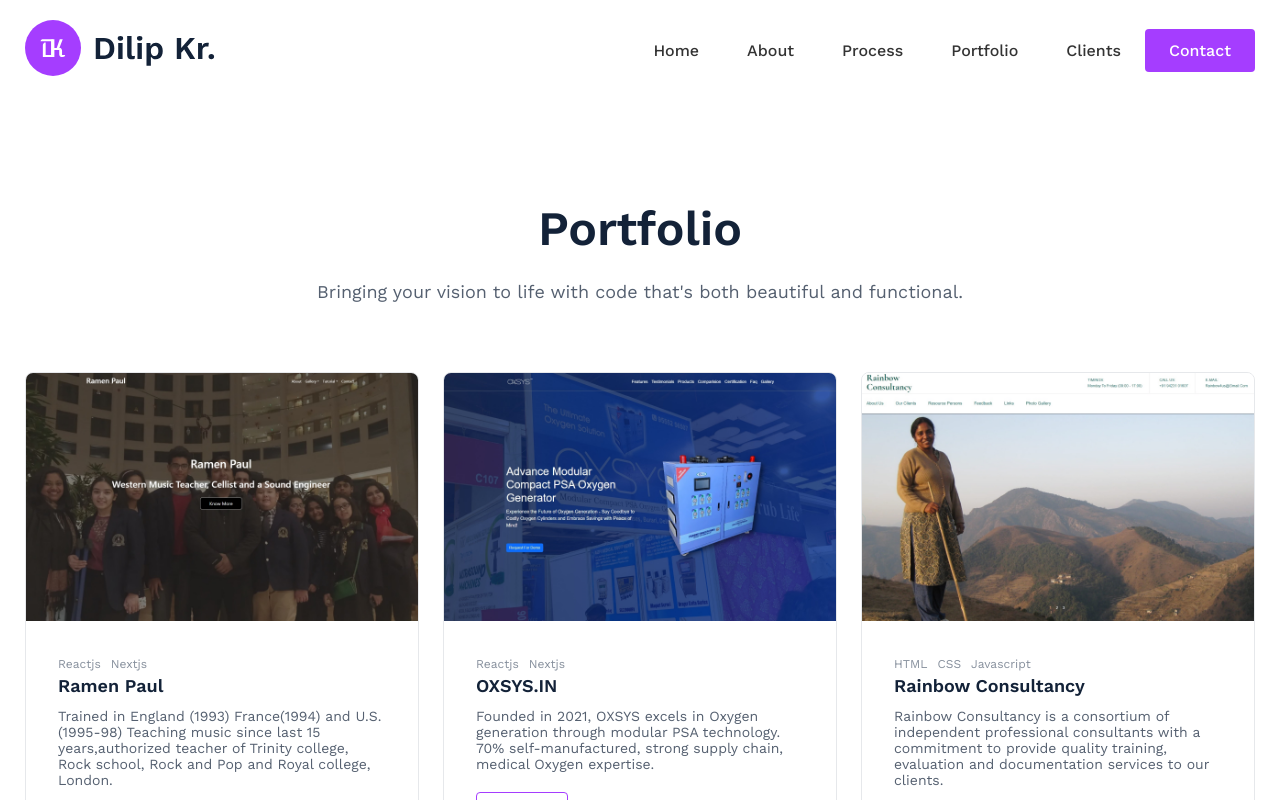
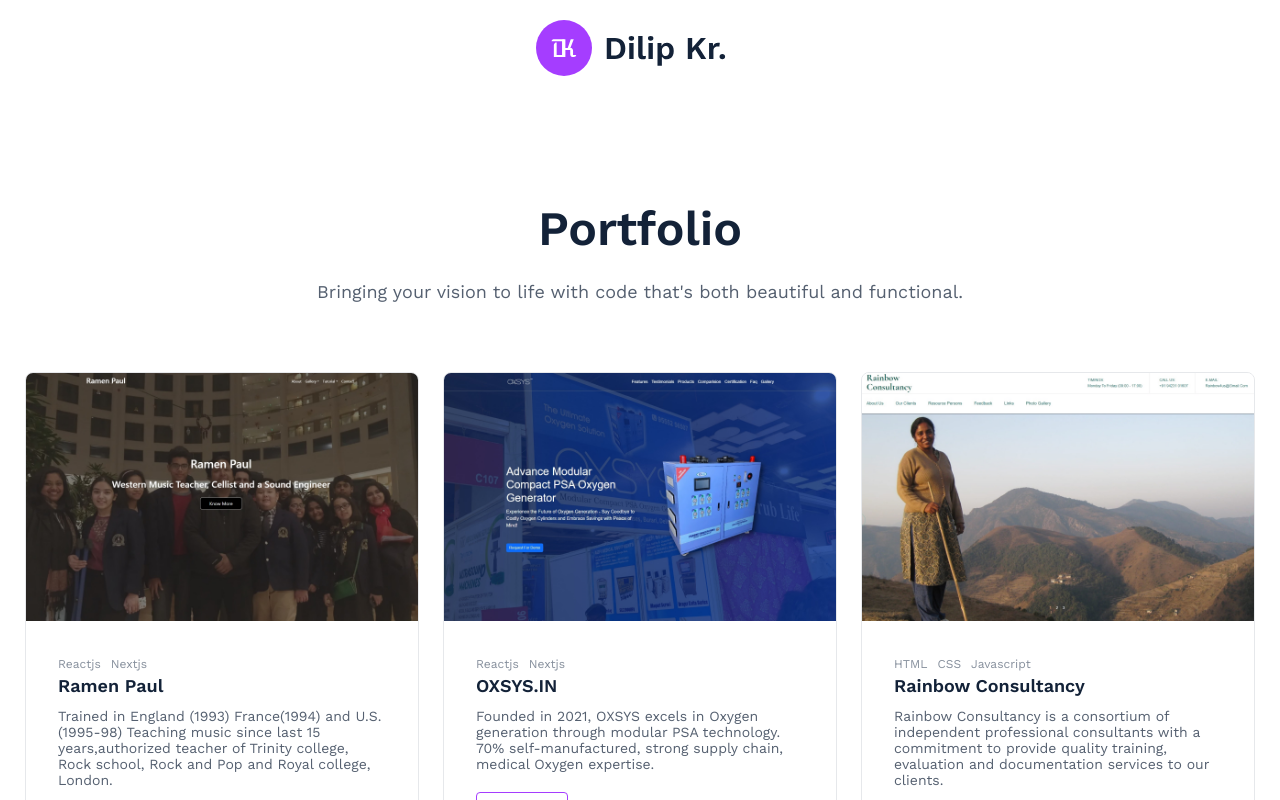
Before and after one commit to curiousdilip/freelancer, a Next.js app: page /projects in a window 1280 px wide. Shown: the top 800 px of the page. Built offline with nearby package versions, Linux system fonts and the light colour scheme.

Commit message:
added different header for in pages

```diff
--- a/app/components/header.module.scss
+++ b/app/components/header.module.scss
@@ -108,3 +108,10 @@
   //   }
   // }
 }
+
+.onlogo {
+  display: flex;
+  justify-content: center;
+  align-items: center;
+  padding: 20px;
+}
--- /dev/null
+++ b/app/components/headerLogo.jsx
@@ -0,0 +1,28 @@
+"use client";
+import Link from "next/link";
+import { useState } from "react";
+import styles from "./header.module.scss";
+import Image from "next/image";
+
+const Navbar = () => {
+  const [isOpen, setIsOpen] = useState(false);
+  const toggleMenu = () => {
+    setIsOpen(!isOpen);
+  };
+
+  return (
+    <div className={styles.onlogo}>
+      <Link href="/" className={styles.dLogo}>
+        <Image
+          src="/img/logo.svg"
+          width={208}
+          height={56}
+          alt="Logo"
+          priority
+        />
+      </Link>
+    </div>
+  );
+};
+
+export default Navbar;
--- a/app/layout.jsx
+++ b/app/layout.jsx
@@ -52,9 +52,7 @@ export default function RootLayout({ children }) {
   return (
     <html lang="en" className={`${worksans.variable}`}>
       <body>
-        <Header />
         {children}
-        <Footer />
       </body>
     </html>
   );
--- a/app/page.jsx
+++ b/app/page.jsx
@@ -5,10 +5,12 @@ import Blog from "./components/blog";
 import Testimonial from "./components/testimonial";
 import ContactForm from "./components/contactForm";
 import { projects } from "./data/projects";
-
+import Header from "./components/header";
+import Footer from "./components/footer";
 export default function Home() {
   return (
     <>
+      <Header />
       <main>
         <section id="hero" className={styles.hero}>
           <div className={styles.container}>
@@ -554,6 +556,7 @@ export default function Home() {
           </div>
         </section>
       </main>
+      <Footer />
     </>
   );
 }
--- a/app/projects/page.jsx
+++ b/app/projects/page.jsx
@@ -2,6 +2,7 @@ import React from "react";
 import { projects } from "../data/projects";
 import styles from "./projects.module.scss";
 import Image from "next/image";
+import Header from "../components/headerLogo";
 
 export const metadata = {
   title: "Projects",
@@ -16,6 +17,7 @@ export const metadata = {
 const Page = () => {
   return (
     <>
+      <Header />
       <section id="projects" className={styles.projects}>
         <div className={styles.container}>
           <div className={styles.heading}>
```
